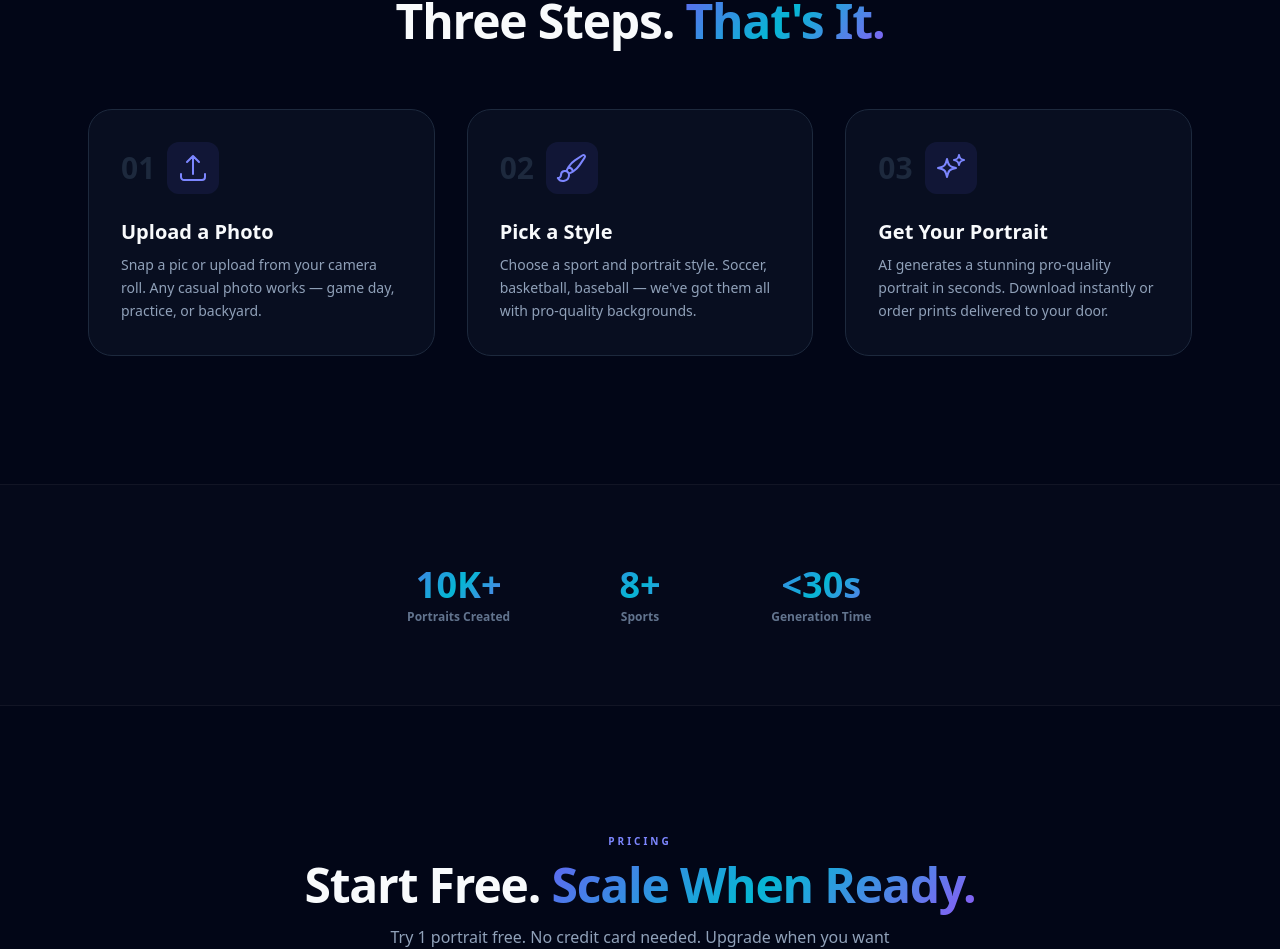
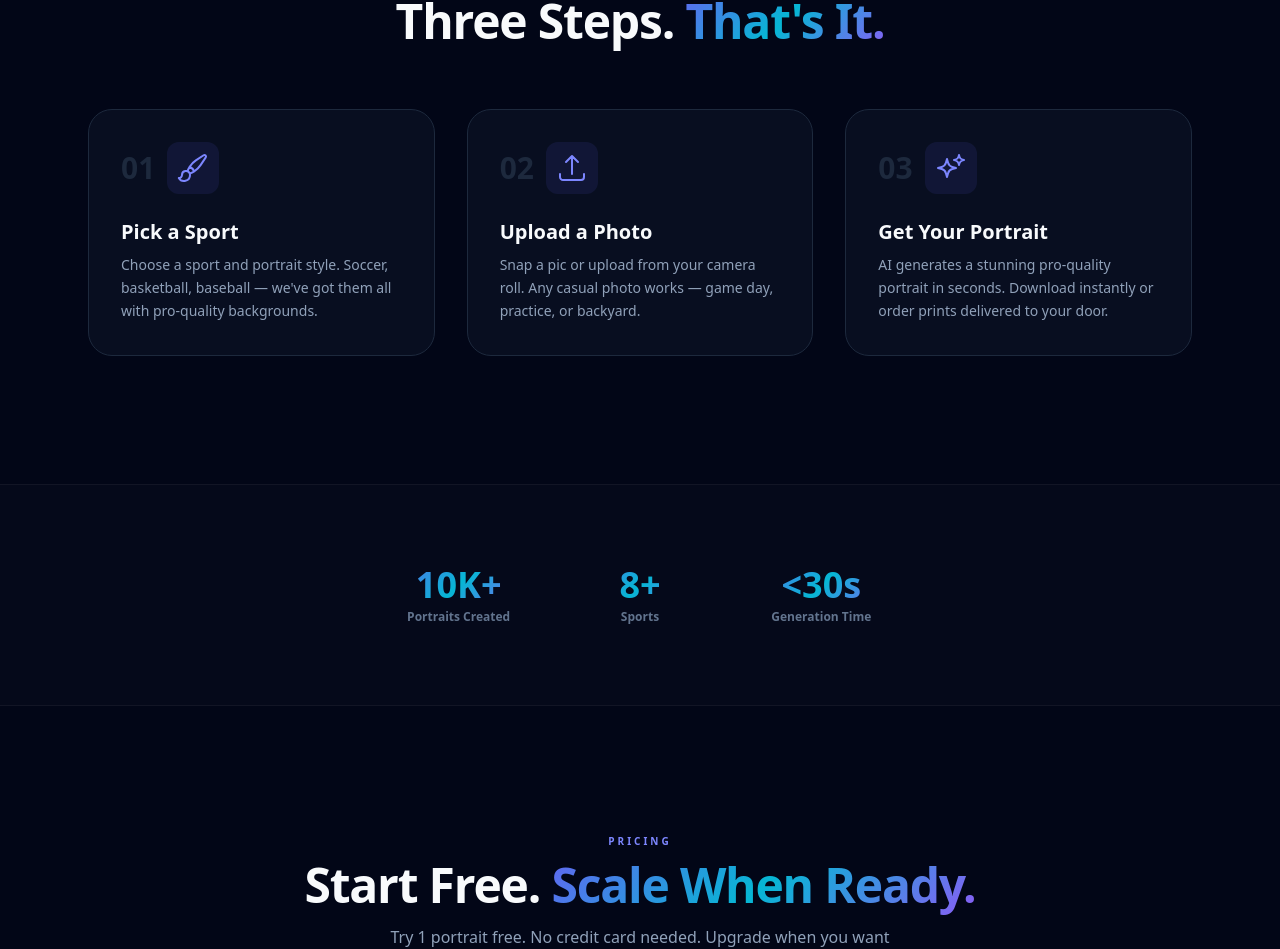
Before and after one commit to faucheauxcoleman-tech/picturepros-sales, a Next.js app: page / in a window 1280 px wide. Shown: the part 885-1834 px from the top of the page. Built offline with nearby package versions, Linux system fonts and the light colour scheme; no server answers.

Commit message:
Swap steps: Pick a Sport is step 1, Upload a Photo is step 2

```diff
--- a/app/page.tsx
+++ b/app/page.tsx
@@ -18,21 +18,21 @@ const SPORTS = [
 const STEPS = [
   {
     num: "01",
+    title: "Pick a Sport",
+    desc: "Choose a sport and portrait style. Soccer, basketball, baseball — we've got them all with pro-quality backgrounds.",
+    icon: (
+      <svg className="w-8 h-8" fill="none" viewBox="0 0 24 24" stroke="currentColor" strokeWidth={1.5}>
+        <path strokeLinecap="round" strokeLinejoin="round" d="M9.53 16.122a3 3 0 00-5.78 1.128 2.25 2.25 0 01-2.4 2.245 4.5 4.5 0 008.4-2.245c0-.399-.078-.78-.22-1.128zm0 0a15.998 15.998 0 003.388-1.62m-5.043-.025a15.994 15.994 0 011.622-3.395m3.42 3.42a15.995 15.995 0 004.764-4.648l3.876-5.814a1.151 1.151 0 00-1.597-1.597L14.146 6.32a15.996 15.996 0 00-4.649 4.763m3.42 3.42a6.776 6.776 0 00-3.42-3.42" />
+      </svg>
+    ),
+  },
+  {
+    num: "02",
     title: "Upload a Photo",
     desc: "Snap a pic or upload from your camera roll. Any casual photo works — game day, practice, or backyard.",
     icon: (
       <svg className="w-8 h-8" fill="none" viewBox="0 0 24 24" stroke="currentColor" strokeWidth={1.5}>
         <path strokeLinecap="round" strokeLinejoin="round" d="M3 16.5v2.25A2.25 2.25 0 005.25 21h13.5A2.25 2.25 0 0021 18.75V16.5m-13.5-9L12 3m0 0l4.5 4.5M12 3v13.5" />
-      </svg>
-    ),
-  },
-  {
-    num: "02",
-    title: "Pick a Style",
-    desc: "Choose a sport and portrait style. Soccer, basketball, baseball — we've got them all with pro-quality backgrounds.",
-    icon: (
-      <svg className="w-8 h-8" fill="none" viewBox="0 0 24 24" stroke="currentColor" strokeWidth={1.5}>
-        <path strokeLinecap="round" strokeLinejoin="round" d="M9.53 16.122a3 3 0 00-5.78 1.128 2.25 2.25 0 01-2.4 2.245 4.5 4.5 0 008.4-2.245c0-.399-.078-.78-.22-1.128zm0 0a15.998 15.998 0 003.388-1.62m-5.043-.025a15.994 15.994 0 011.622-3.395m3.42 3.42a15.995 15.995 0 004.764-4.648l3.876-5.814a1.151 1.151 0 00-1.597-1.597L14.146 6.32a15.996 15.996 0 00-4.649 4.763m3.42 3.42a6.776 6.776 0 00-3.42-3.42" />
       </svg>
     ),
   },
```
